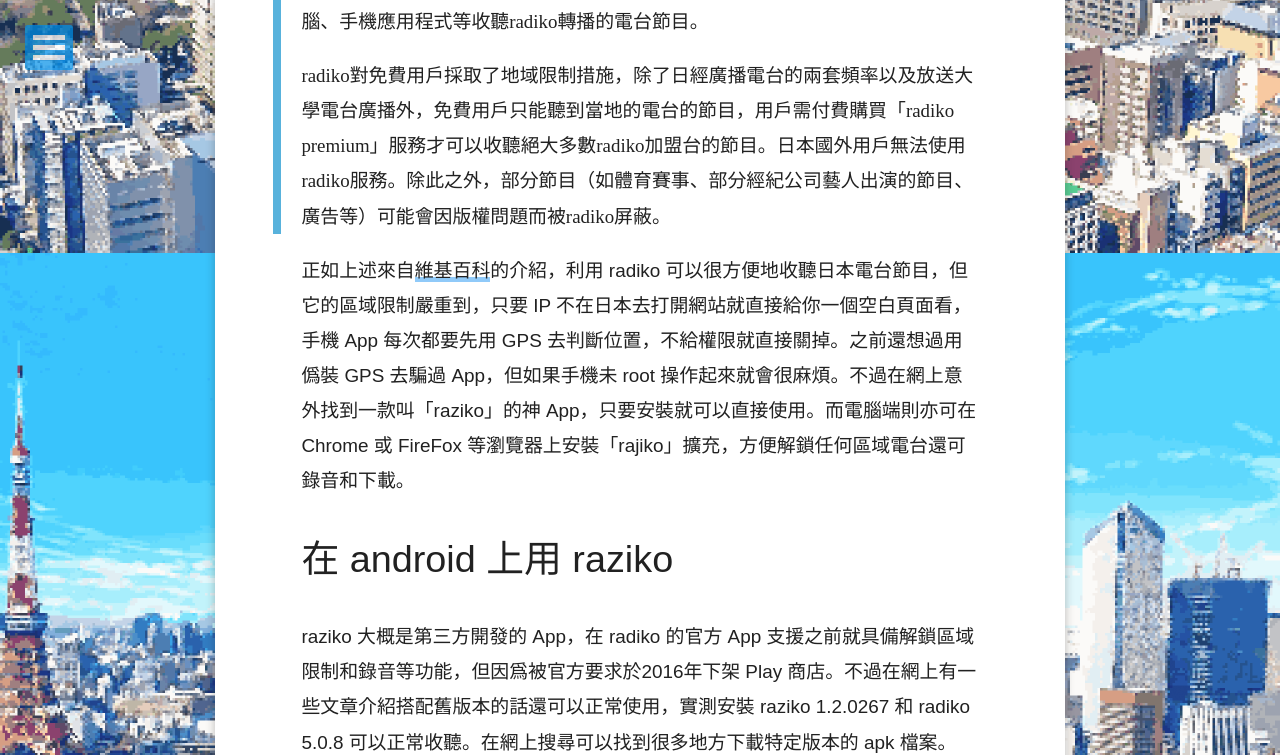
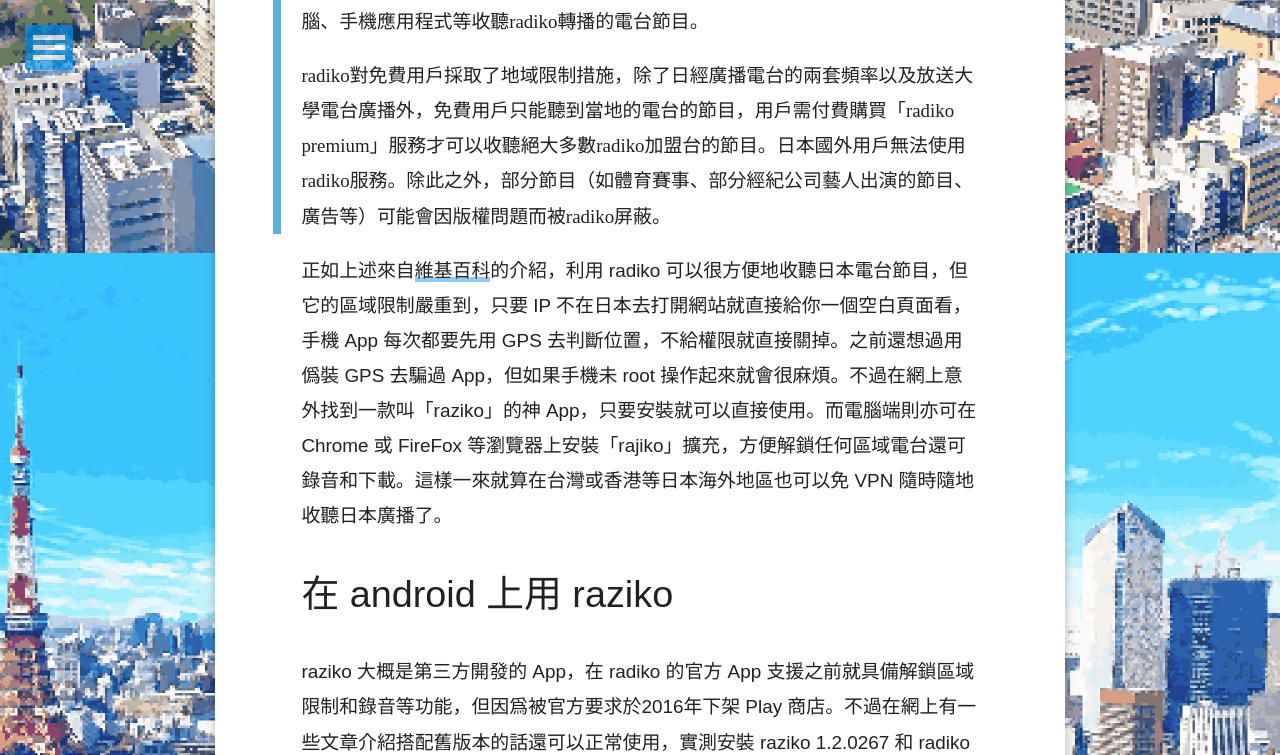
Before and after one commit to dorawei/dorawei.github.io, a Jekyll site: the page built from _posts/2020-03-26-radiko-raziko-rajiko.markdown, in a window 1280 px wide and 900 px high, scrolled down 647 px, cut to the strip 0-755 px from the top of the window. Built offline with Jekyll 4.4.1, drawn with Linux system fonts in a browser that asks for light colours; our own code applies the rules of GitHub Pages for plain Markdown files; comment, search, counter and statistics services are not loaded; a style sheet for code colours, icons or effects is not loaded.

Commit message:
Updated Radiko Raziko Rajiko

```diff
--- a/_posts/2020-03-26-radiko-raziko-rajiko.markdown
+++ b/_posts/2020-03-26-radiko-raziko-rajiko.markdown
@@ -17,7 +17,7 @@
 >
 > radiko對免費用戶採取了地域限制措施，除了日經廣播電台的兩套頻率以及放送大學電台廣播外，免費用戶只能聽到當地的電台的節目，用戶需付費購買「radiko premium」服務才可以收聽絕大多數radiko加盟台的節目。日本國外用戶無法使用radiko服務。除此之外，部分節目（如體育賽事、部分經紀公司藝人出演的節目、廣告等）可能會因版權問題而被radiko屏蔽。
 
-正如上述來自[維基百科](https://zh.wikipedia.org/zh-hk/Radiko){:target="_blank"}的介紹，利用 radiko 可以很方便地收聽日本電台節目，但它的區域限制嚴重到，只要 IP 不在日本去打開網站就直接給你一個空白頁面看，手機 App 每次都要先用 GPS 去判斷位置，不給權限就直接關掉。之前還想過用僞裝 GPS 去騙過 App，但如果手機未 root 操作起來就會很麻煩。不過在網上意外找到一款叫「raziko」的神 App，只要安裝就可以直接使用。而電腦端則亦可在 Chrome 或 FireFox 等瀏覽器上安裝「rajiko」擴充，方便解鎖任何區域電台還可錄音和下載。
+正如上述來自[維基百科](https://zh.wikipedia.org/zh-hk/Radiko){:target="_blank"}的介紹，利用 radiko 可以很方便地收聽日本電台節目，但它的區域限制嚴重到，只要 IP 不在日本去打開網站就直接給你一個空白頁面看，手機 App 每次都要先用 GPS 去判斷位置，不給權限就直接關掉。之前還想過用僞裝 GPS 去騙過 App，但如果手機未 root 操作起來就會很麻煩。不過在網上意外找到一款叫「raziko」的神 App，只要安裝就可以直接使用。而電腦端則亦可在 Chrome 或 FireFox 等瀏覽器上安裝「rajiko」擴充，方便解鎖任何區域電台還可錄音和下載。這樣一來就算在台灣或香港等日本海外地區也可以免 VPN 隨時隨地收聽日本廣播了。
 
 # 在 android 上用 raziko
 
```
